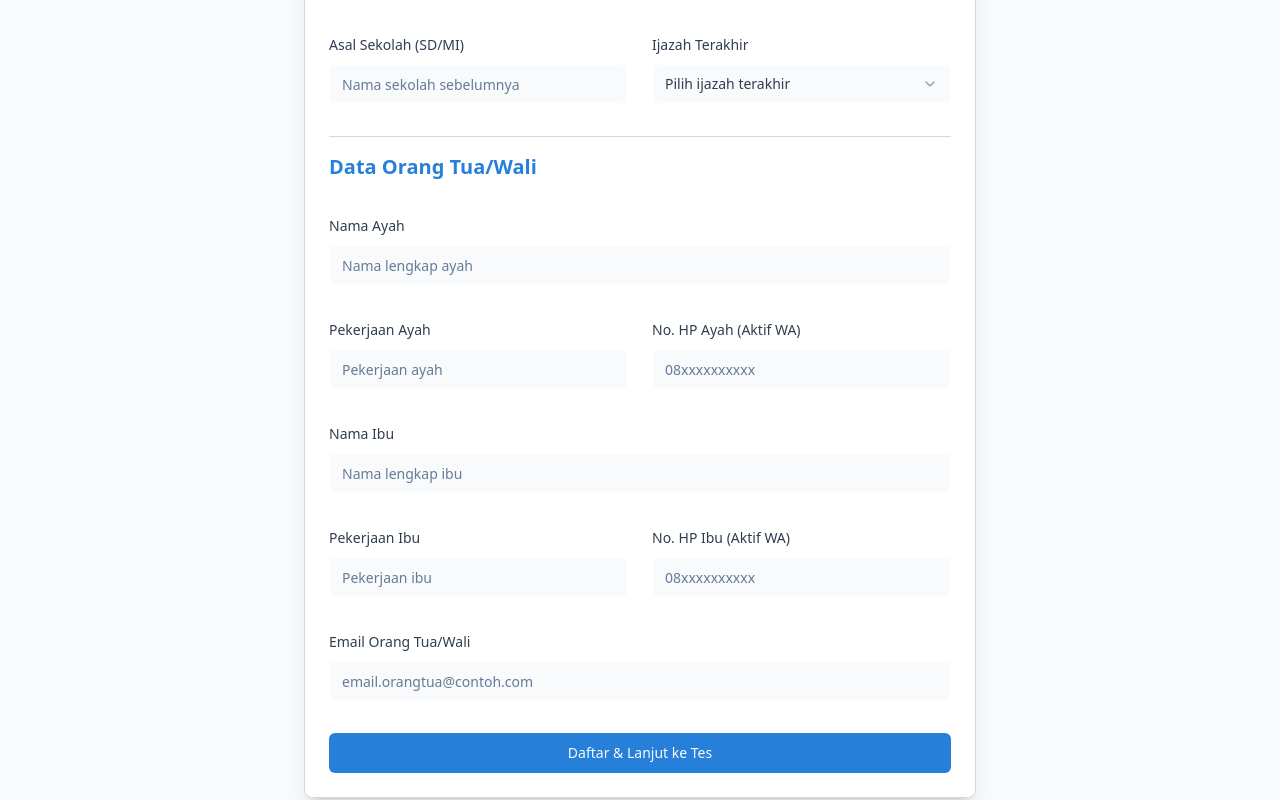
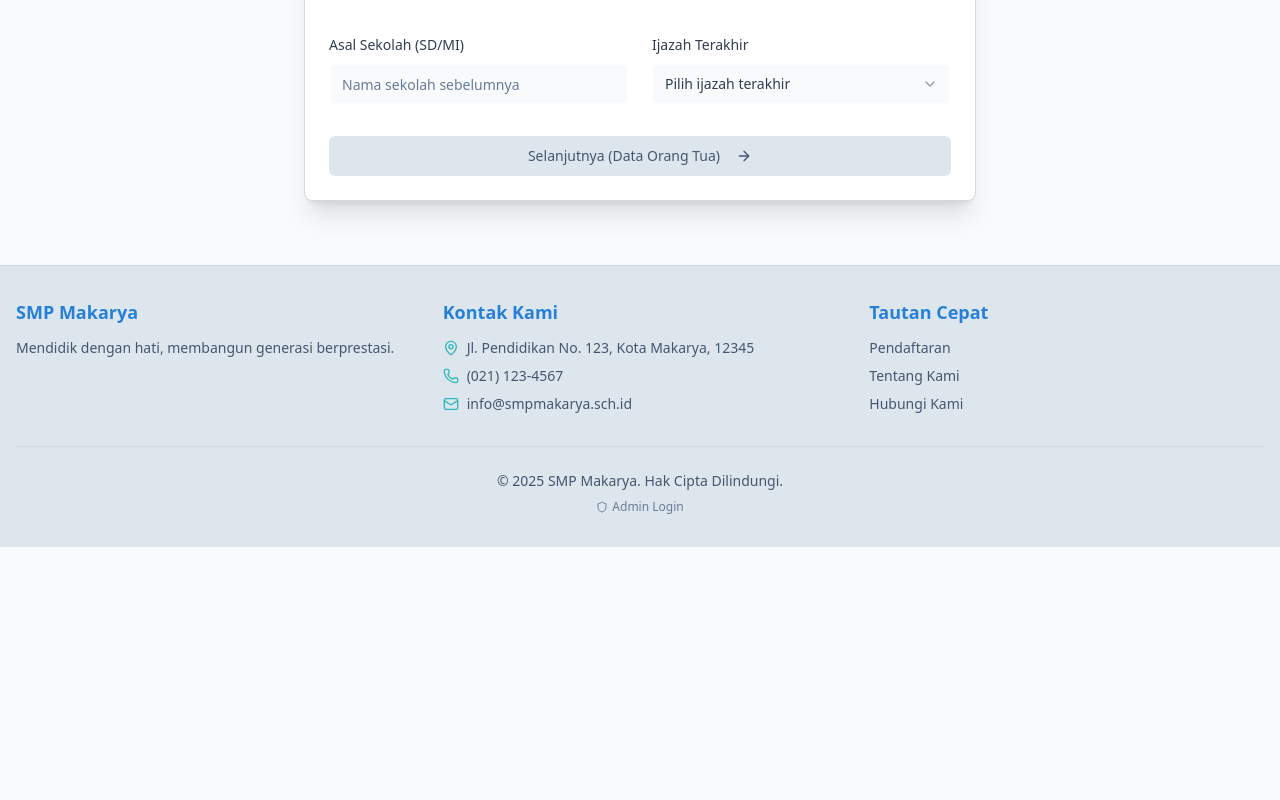
Before and after one commit to vjdevelopervj/ppbd-smp-makarya, a Next.js app: page /pendaftaran in a window 1280 px wide. Shown: the part 880-1680 px from the top of the page. After the commit the page ends 1427 px from the top, so only its background shows below. Built offline with nearby package versions, Linux system fonts and the light colour scheme; sample sign-in values are in the browser's storage.

Commit message:
buat jika sudah mengisi data calon siswa user harus mengklik perintah selanjutnya untuk melanjutkan mengisi data orang tua

```diff
--- a/src/components/registration-form.tsx
+++ b/src/components/registration-form.tsx
@@ -2,7 +2,7 @@
 'use client';
 
 import { zodResolver } from '@hookform/resolvers/zod';
-import { useForm } from 'react-hook-form';
+import { useForm, Controller } from 'react-hook-form';
 import { z } from 'zod';
 import { Button } from '@/components/ui/button';
 import {
@@ -24,7 +24,7 @@ import {
 } from '@/components/ui/select';
 import { Textarea } from '@/components/ui/textarea';
 import { Popover, PopoverContent, PopoverTrigger } from '@/components/ui/popover';
-import { CalendarIcon, Loader2 } from 'lucide-react';
+import { CalendarIcon, Loader2, ArrowLeft, ArrowRight } from 'lucide-react';
 import { Calendar } from '@/components/ui/calendar';
 import { cn } from '@/lib/utils';
 import { format } from 'date-fns';
@@ -61,6 +61,7 @@ export default function RegistrationForm() {
   const { toast } = useToast();
   const router = useRouter();
   const [isSubmitting, setIsSubmitting] = useState(false);
+  const [currentStep, setCurrentStep] = useState(1); // 1 for student, 2 for parent
 
   const form = useForm<RegistrationFormData>({
     resolver: zodResolver(registrationFormSchema),
@@ -81,6 +82,30 @@ export default function RegistrationForm() {
       parentEmail: '',
     },
   });
+
+  // Fields for student data step
+  const studentFields: (keyof RegistrationFormData)[] = [
+    'fullName', 'nisn', 'gender', 'birthPlace', 'birthDate',
+    'religion', 'address', 'studentPhoneNumber', 'previousSchool', 'lastCertificate'
+  ];
+
+  const handleNextStep = async () => {
+    // Trigger validation for student fields only
+    const isValid = await form.trigger(studentFields);
+    if (isValid) {
+      setCurrentStep(2);
+    } else {
+      toast({
+        title: 'Data Belum Lengkap',
+        description: 'Mohon periksa kembali data calon siswa yang Anda isi.',
+        variant: 'destructive',
+      });
+    }
+  };
+
+  const handlePreviousStep = () => {
+    setCurrentStep(1);
+  };
 
   async function onSubmit(data: RegistrationFormData) {
     setIsSubmitting(true);
@@ -117,8 +142,10 @@ export default function RegistrationForm() {
   return (
     <Form {...form}>
       <form onSubmit={form.handleSubmit(onSubmit)} className="space-y-8">
+        {currentStep === 1 && (
+          <>
             {/* Data Siswa */}
-        <h3 className="text-xl font-semibold text-primary pt-4 border-b">Data Calon Siswa</h3>
+            <h3 className="text-xl font-semibold text-primary pt-4 border-b">Data Calon Siswa (Langkah 1 dari 2)</h3>
             <div className="grid grid-cols-1 md:grid-cols-2 gap-6">
               <FormField
                 control={form.control}
@@ -155,7 +182,7 @@ export default function RegistrationForm() {
                 render={({ field }) => (
                   <FormItem>
                     <FormLabel>Jenis Kelamin</FormLabel>
-                <Select onValueChange={field.onChange} defaultValue={field.value}>
+                    <Select onValueChange={field.onChange} value={field.value} defaultValue={field.value}>
                       <FormControl>
                         <SelectTrigger>
                           <SelectValue placeholder="Pilih jenis kelamin" />
@@ -274,7 +301,6 @@ export default function RegistrationForm() {
                 )}
               />
 
-
             <div className="grid grid-cols-1 md:grid-cols-2 gap-6">
                 <FormField
                 control={form.control}
@@ -295,7 +321,7 @@ export default function RegistrationForm() {
                 render={({ field }) => (
                   <FormItem>
                     <FormLabel>Ijazah Terakhir</FormLabel>
-                <Select onValueChange={field.onChange} defaultValue={field.value}>
+                    <Select onValueChange={field.onChange} value={field.value} defaultValue={field.value}>
                       <FormControl>
                         <SelectTrigger>
                           <SelectValue placeholder="Pilih ijazah terakhir" />
@@ -311,9 +337,16 @@ export default function RegistrationForm() {
                 )}
               />
             </div>
+            <Button type="button" onClick={handleNextStep} className="w-full bg-secondary hover:bg-secondary/80 text-secondary-foreground">
+              Selanjutnya (Data Orang Tua) <ArrowRight className="ml-2 h-4 w-4" />
+            </Button>
+          </>
+        )}
 
+        {currentStep === 2 && (
+          <>
             {/* Data Orang Tua/Wali */}
-        <h3 className="text-xl font-semibold text-primary pt-4 border-t mt-8">Data Orang Tua/Wali</h3>
+            <h3 className="text-xl font-semibold text-primary pt-4 border-t mt-8">Data Orang Tua/Wali (Langkah 2 dari 2)</h3>
 
             <FormField
               control={form.control}
@@ -413,8 +446,11 @@ export default function RegistrationForm() {
               )}
             />
 
-
-        <Button type="submit" className="w-full bg-primary hover:bg-primary/90 text-primary-foreground" disabled={isSubmitting}>
+            <div className="flex flex-col sm:flex-row justify-between gap-4">
+              <Button type="button" variant="outline" onClick={handlePreviousStep} className="w-full sm:w-auto">
+                <ArrowLeft className="mr-2 h-4 w-4" /> Kembali (Data Siswa)
+              </Button>
+              <Button type="submit" className="w-full sm:w-auto bg-primary hover:bg-primary/90 text-primary-foreground" disabled={isSubmitting}>
                 {isSubmitting ? (
                   <>
                     <Loader2 className="mr-2 h-4 w-4 animate-spin" />
@@ -424,6 +460,9 @@ export default function RegistrationForm() {
                   'Daftar & Lanjut ke Tes'
                 )}
               </Button>
+            </div>
+          </>
+        )}
       </form>
     </Form>
   );
```
Lines whose indentation alone changed are shown as unchanged.
